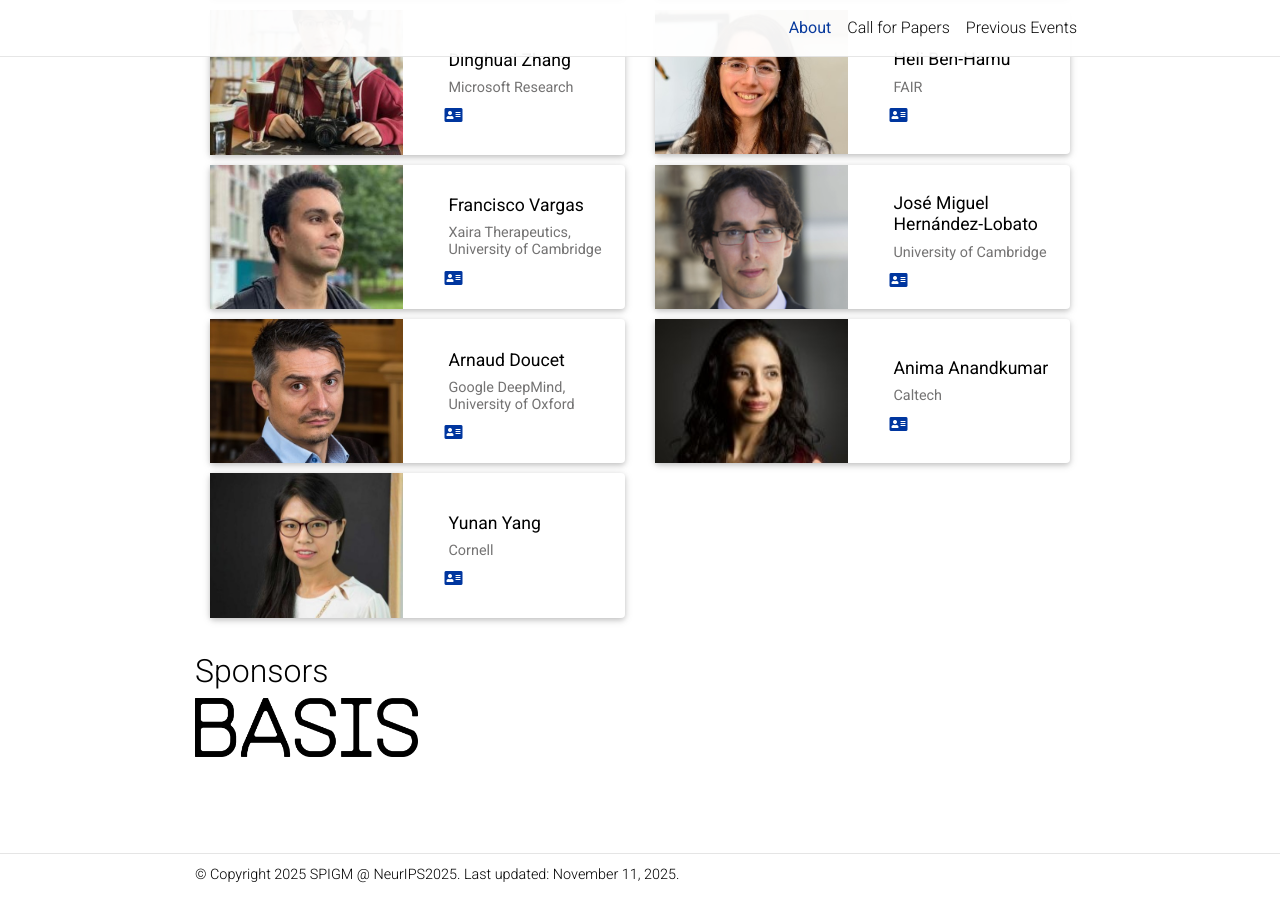
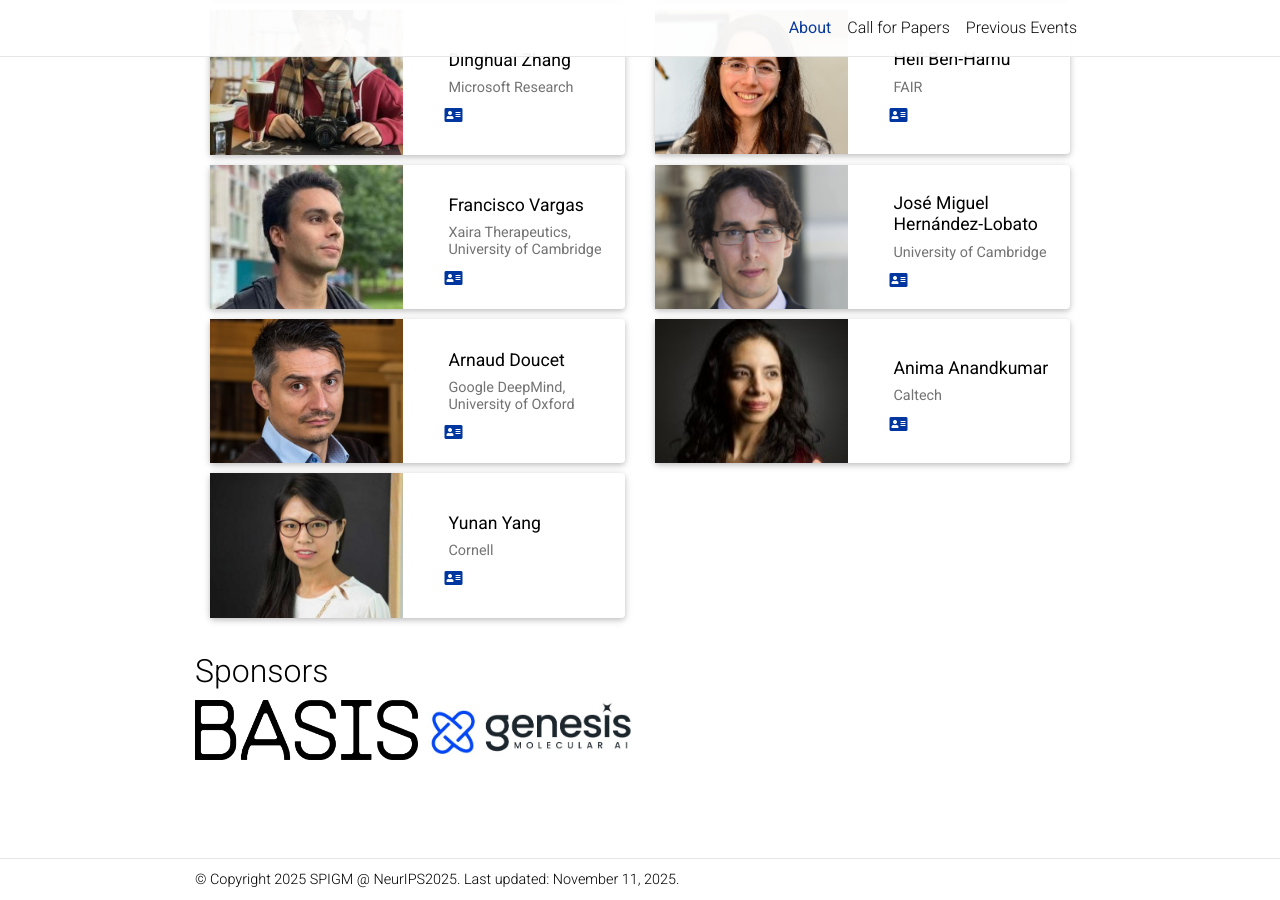
Before and after one commit to spigmworkshopv3/spigmworkshopv3.github.io, a Jekyll site: the page built from _pages/about.md, in a window 1280 px wide and 900 px high, scrolled down 3172 px. Built offline with Jekyll 4.4.1, drawn with Linux system fonts in a browser that asks for light colours; comment, search, counter and statistics services are not loaded; a style sheet for code colours, icons or effects is not loaded.

Commit message:
add sponsors

```diff
--- a/_layouts/workshop.html
+++ b/_layouts/workshop.html
@@ -578,6 +578,7 @@ layout: default
 
     <h2>Sponsors</h2>
     <img src="/assets/img/thumbnail_basis-logo.png" width="25%" >
+    <img src="/assets/img/Genesis-logo.jpg" width="25%" >
     <br><br><br>
 
     <!-- todo  -->
```
Also changed, not shown: assets/img/Genesis-logo.jpg (added).
